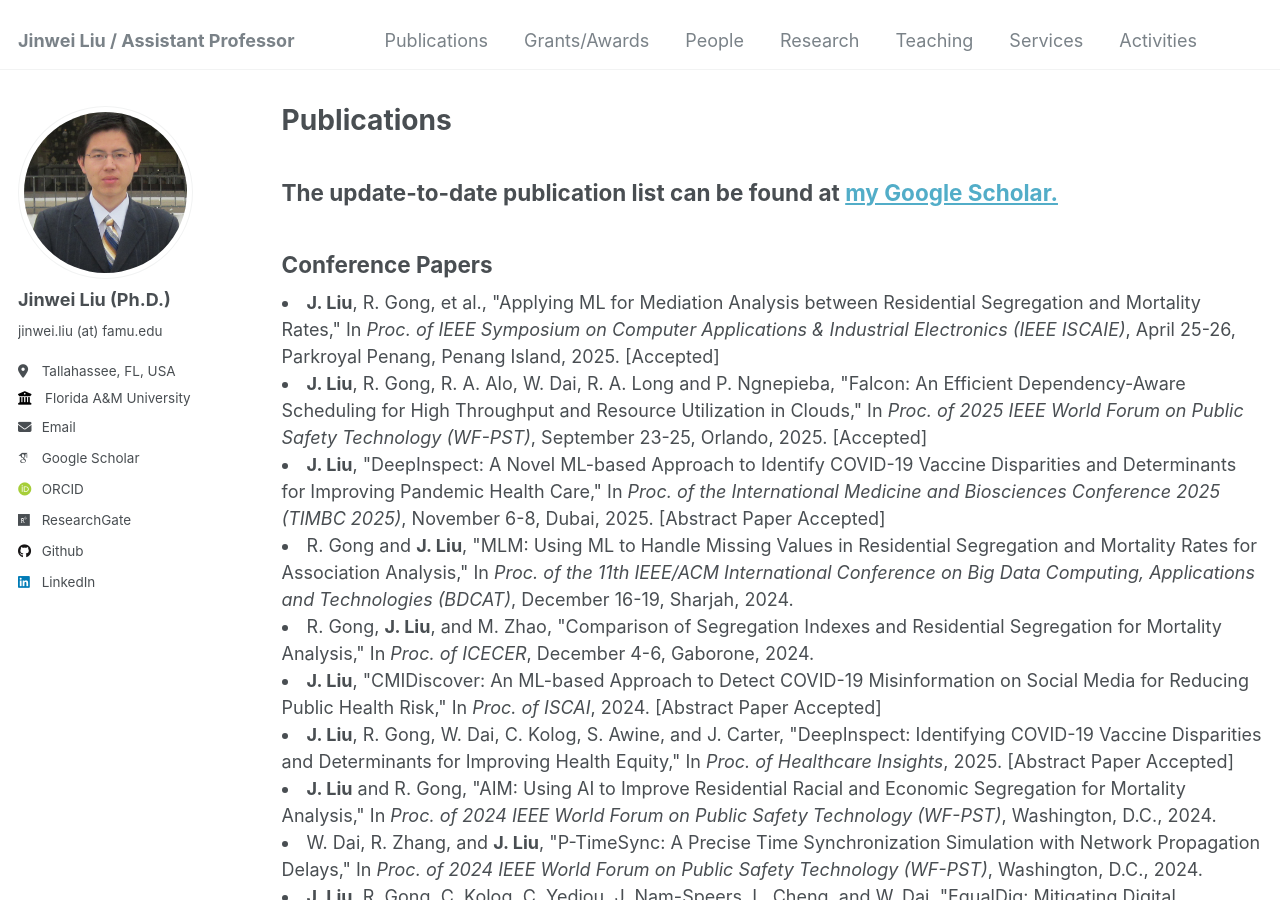
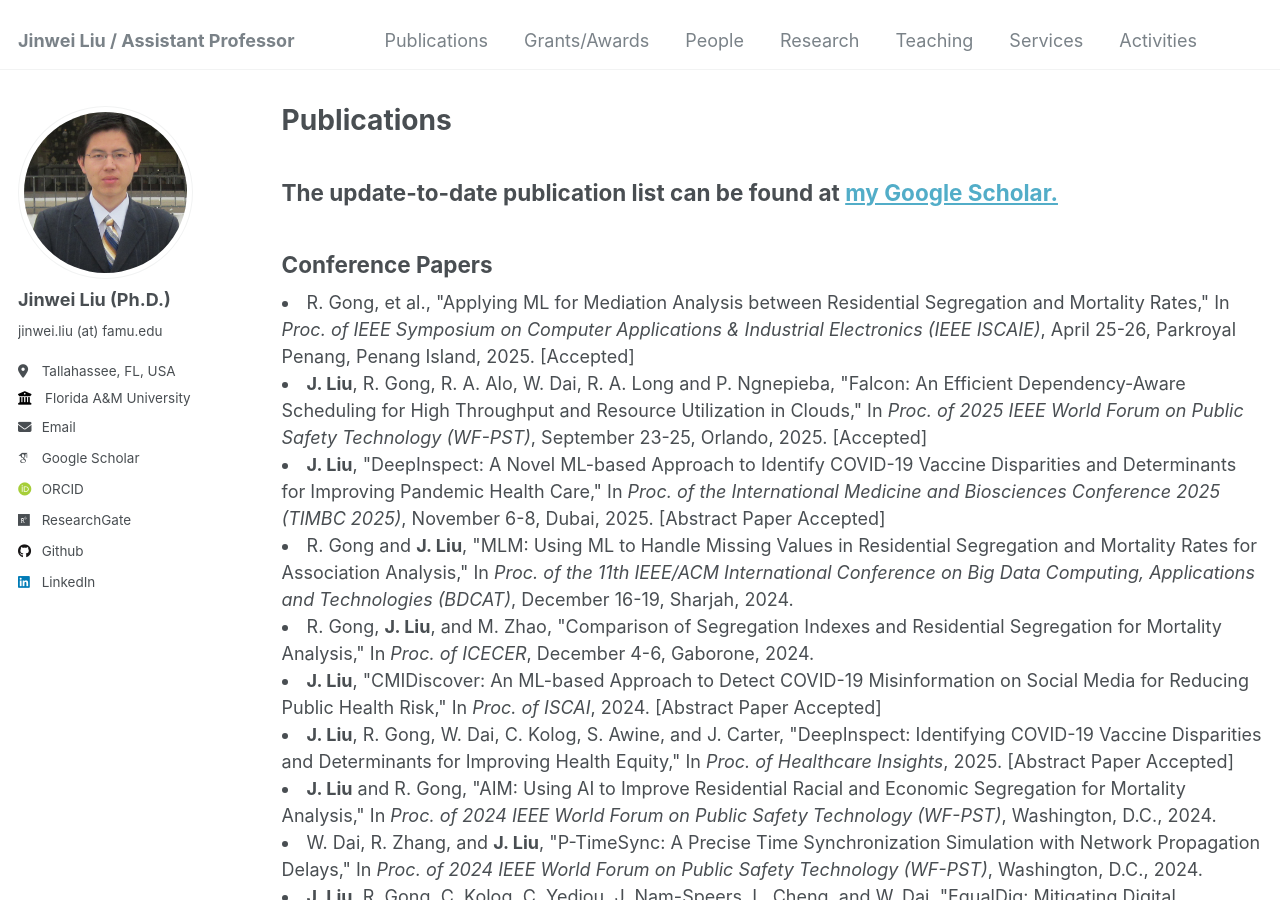
Before and after one commit to jinweiliucu/jinweiliucu.github.io, a Jekyll site: the page built from _publications/publications.html, in a window 1280 px wide and 900 px high. Built offline with Jekyll 4.4.1, drawn with Linux system fonts in a browser that asks for light colours; some web fonts are replaced.

Commit message:
Update publications.html

```diff
--- a/_publications/publications.html
+++ b/_publications/publications.html
@@ -10,7 +10,7 @@ author_profile: true
 
 <h2 class="text-left">Conference Papers</h2>
     <li>
-    <strong>J. Liu</strong>, R. Gong, et al., "Applying ML for Mediation Analysis between Residential Segregation and Mortality Rates,"
+    R. Gong, et al., "Applying ML for Mediation Analysis between Residential Segregation and Mortality Rates,"
     In <em>Proc. of IEEE Symposium on Computer Applications & Industrial Electronics (IEEE ISCAIE)</em>, April 25-26, Parkroyal Penang, Penang Island, 2025. [Accepted]
     <!-- [<a href="/files/articles/WF-PST2025LiuFalcon.pdf">Paper</a>]</span> -->
     </span><br>
```
